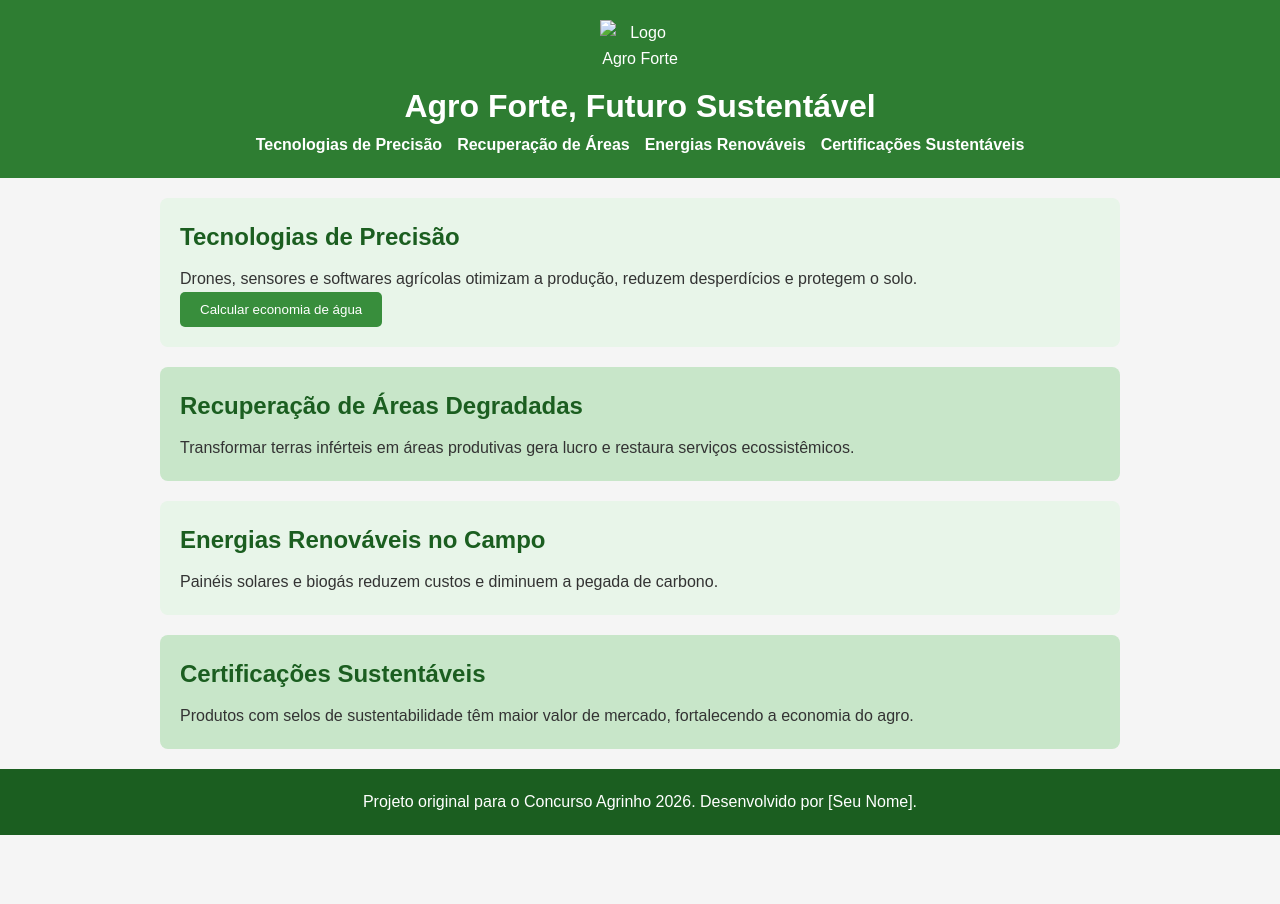
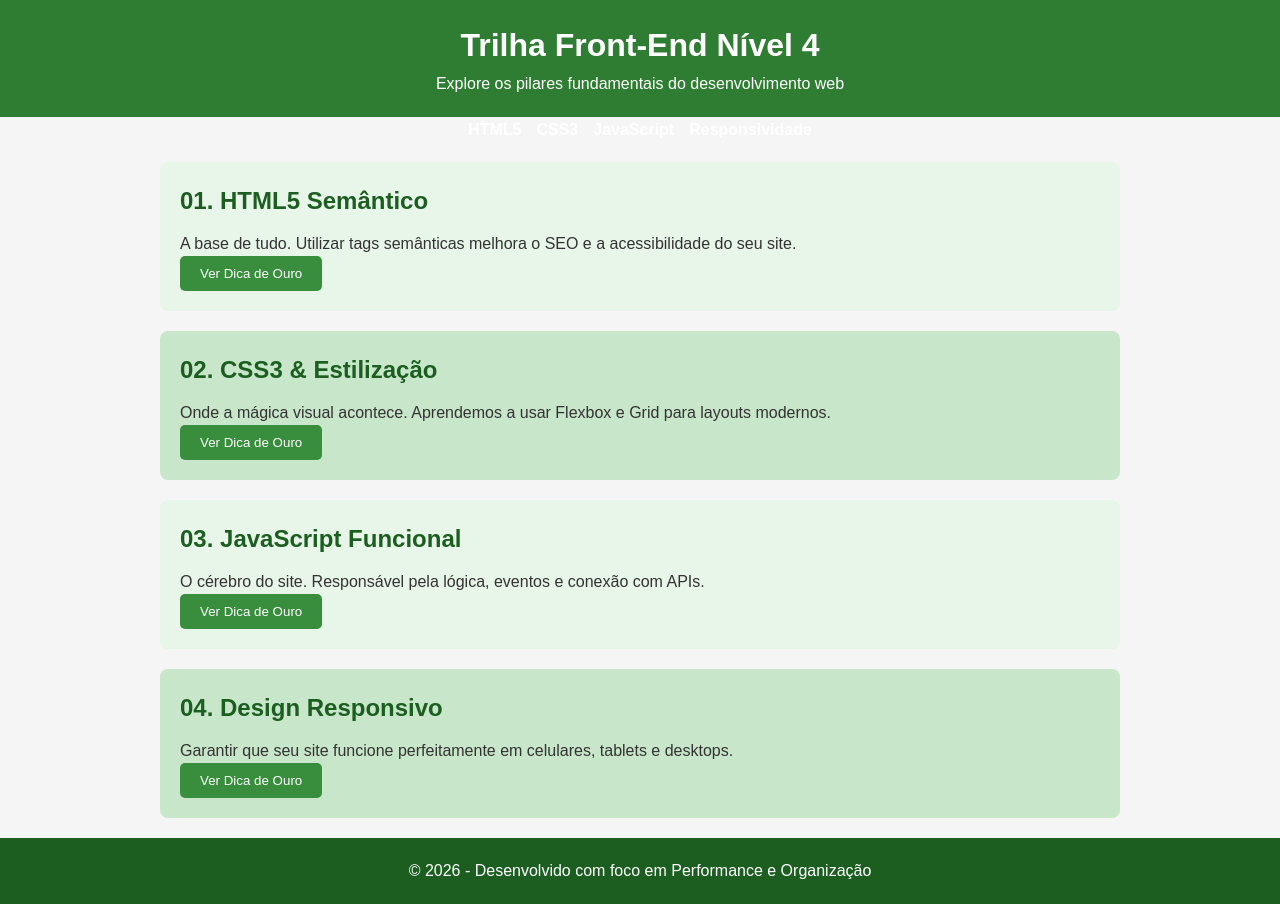
Before and after one commit to viryan224/Agrinho-2026, a plain HTML site: page index.html in a window 1280 px wide. Before the commit the page ends 835 px from the top, so only its background shows below. Drawn offline with Linux system fonts and the light colour scheme; files that its build step writes are made by us from their sources.

Commit message:
Update index.html

```diff
--- a/index.html
+++ b/index.html
@@ -1,57 +1,57 @@
 <!DOCTYPE html>
-<html lang="pt-BR">
+<html lang="pt-br">
 <head>
     <meta charset="UTF-8">
     <meta name="viewport" content="width=device-width, initial-scale=1.0">
-    <title>Agro Forte, Futuro Sustentável</title>
-    <link rel="stylesheet" href="css/style.css">
+    <title>Mastering Front-End | Guia Interativo</title>
+    <link rel="stylesheet" href="style.css">
 </head>
 <body>
+
     <header>
-        <img src="img/logo.png" alt="Logo Agro Forte" class="logo">
-        <h1>Agro Forte, Futuro Sustentável</h1>
-        <nav>
-            <ul>
-                <li><a href="#tecnologia">Tecnologias de Precisão</a></li>
-                <li><a href="#recuperacao">Recuperação de Áreas</a></li>
-                <li><a href="#energias">Energias Renováveis</a></li>
-                <li><a href="#certificacoes">Certificações Sustentáveis</a></li>
-            </ul>
-        </nav>
+        <h1>Trilha Front-End Nível 4</h1>
+        <p>Explore os pilares fundamentais do desenvolvimento web</p>
     </header>
 
-    <main>
-        <!-- Tecnologias de Precisão -->
-        <section id="tecnologia">
-            <h2>Tecnologias de Precisão</h2>
-            <p>Drones, sensores e softwares agrícolas otimizam a produção, reduzem desperdícios e protegem o solo.</p>
-            <button onclick="calcularAgua()">Calcular economia de água</button>
-            <p id="resultado"></p>
+    <nav>
+        <ul>
+            <li><a href="#html">HTML5</a></li>
+            <li><a href="#css">CSS3</a></li>
+            <li><a href="#js">JavaScript</a></li>
+            <li><a href="#resp">Responsividade</a></li>
+        </ul>
+    </nav>
+
+    <main id="content-area">
+        <section id="html" class="topic-card">
+            <h2>01. HTML5 Semântico</h2>
+            <p>A base de tudo. Utilizar tags semânticas melhora o SEO e a acessibilidade do seu site.</p>
+            <button class="btn-interact" onclick="mostrarDica('html')">Ver Dica de Ouro</button>
         </section>
 
-        <!-- Recuperação de Áreas Degradadas -->
-        <section id="recuperacao">
-            <h2>Recuperação de Áreas Degradadas</h2>
-            <p>Transformar terras inférteis em áreas produtivas gera lucro e restaura serviços ecossistêmicos.</p>
+        <section id="css" class="topic-card">
+            <h2>02. CSS3 & Estilização</h2>
+            <p>Onde a mágica visual acontece. Aprendemos a usar Flexbox e Grid para layouts modernos.</p>
+            <button class="btn-interact" onclick="mostrarDica('css')">Ver Dica de Ouro</button>
         </section>
 
-        <!-- Energias Renováveis -->
-        <section id="energias">
-            <h2>Energias Renováveis no Campo</h2>
-            <p>Painéis solares e biogás reduzem custos e diminuem a pegada de carbono.</p>
+        <section id="js" class="topic-card">
+            <h2>03. JavaScript Funcional</h2>
+            <p>O cérebro do site. Responsável pela lógica, eventos e conexão com APIs.</p>
+            <button class="btn-interact" onclick="mostrarDica('js')">Ver Dica de Ouro</button>
         </section>
 
-        <!-- Certificações Sustentáveis -->
-        <section id="certificacoes">
-            <h2>Certificações Sustentáveis</h2>
-            <p>Produtos com selos de sustentabilidade têm maior valor de mercado, fortalecendo a economia do agro.</p>
+        <section id="resp" class="topic-card">
+            <h2>04. Design Responsivo</h2>
+            <p>Garantir que seu site funcione perfeitamente em celulares, tablets e desktops.</p>
+            <button class="btn-interact" onclick="mostrarDica('resp')">Ver Dica de Ouro</button>
         </section>
     </main>
 
     <footer>
-        <p>Projeto original para o Concurso Agrinho 2026. Desenvolvido por [Seu Nome].</p>
+        <p>&copy; 2026 - Desenvolvido com foco em Performance e Organização</p>
     </footer>
 
-    <script src="js/script.js"></script>
+    <script src="script.js"></script>
 </body>
 </html>
```
